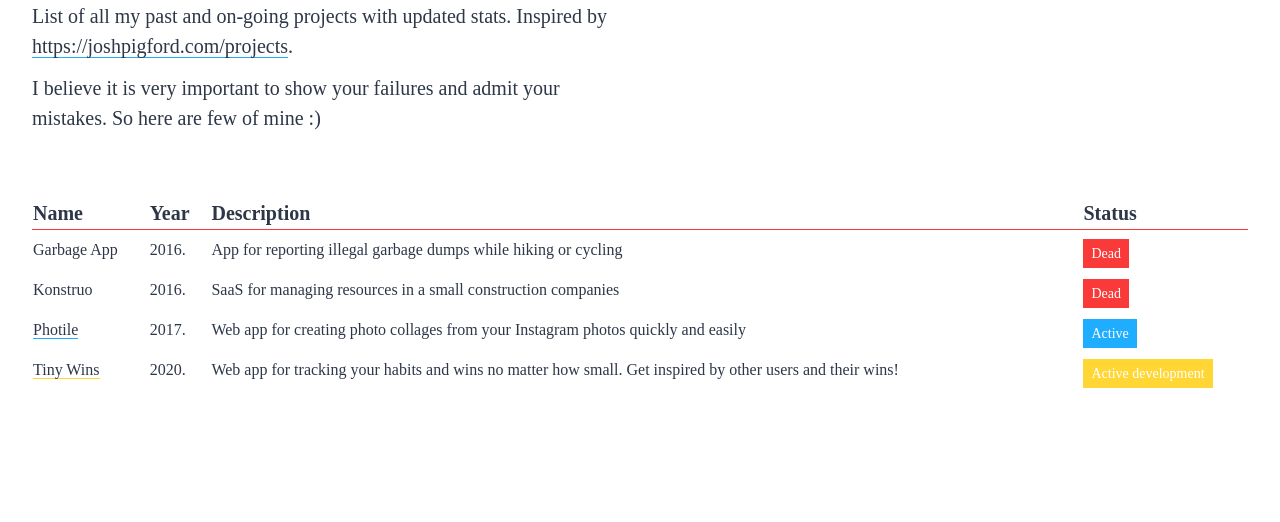
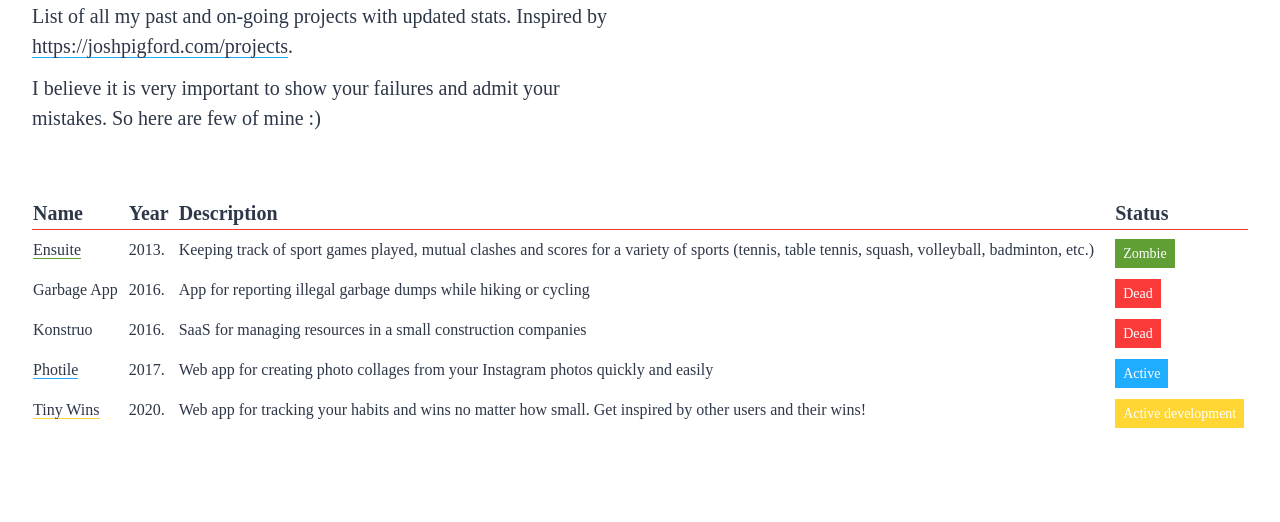
Before and after one commit to lukapeharda/lukapeharda.github.io, a Gatsby site: page /projects/list in a window 1280 px wide. Shown: the part 206-728 px from the top of the page. Built offline with nearby package versions, Linux system fonts and the light colour scheme; Gatsby itself is replaced by a stand-in of ours.

Commit message:
Add "Ensuite" project to the list of past projects

```diff
--- a/src/pages/projects/list.js
+++ b/src/pages/projects/list.js
@@ -29,6 +29,14 @@
                         </tr>
                     </thead>
                     <tbody>
+                        <tr>
+                            <td className="text-white light-mode:text-gray-800 text-left py-2">
+                                <OutboundLink href="https://ensuite.enfinita.rocks/" className="border-b border-e6n-green hover:bg-e6n-green whitespace-no-wrap" target="_blank">Ensuite</OutboundLink>
+                            </td>
+                            <td className="pl-2 text-white light-mode:text-gray-800 text-left py-2">2013.</td>
+                            <td className="pl-2 text-white light-mode:text-gray-800 text-left py-2 hidden md:table-cell">Keeping track of sport games played, mutual clashes and scores for a variety of sports (tennis, table tennis, squash, volleyball, badminton, etc.)</td>
+                            <td className="pt-2"><span className="text-white text-sm px-2 py-1 bg-e6n-green inline-block">Zombie</span></td>
+                        </tr>
                         <tr>
                             <td className="text-white light-mode:text-gray-800 text-left py-2">Garbage App</td>
                             <td className="pl-2 text-white light-mode:text-gray-800 text-left py-2">2016.</td>
```
